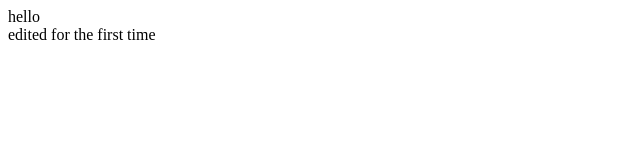
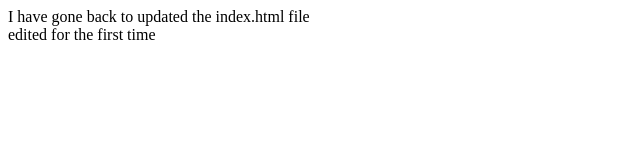
Before and after one commit to VanBawi/git-crash, a plain HTML site: page index.html in a window 1280 px wide. Shown: the whole page, without its empty margins (0-640 px from the left). Drawn offline with Linux system fonts and the light colour scheme.

Commit message:
go back to certain commit

```diff
--- a/index.html
+++ b/index.html
@@ -7,7 +7,7 @@
 		<title>Document</title>
 	</head>
 	<body>
-		hello
+		I have gone back to updated the index.html file
 
 		<div>edited for the first time</div>
 	</body>
```
